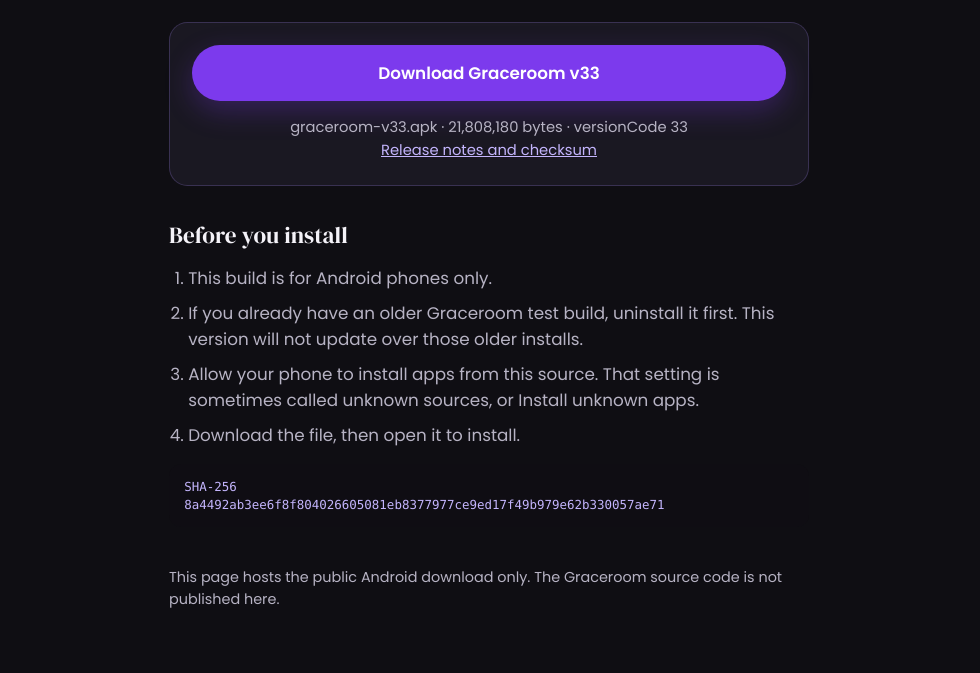
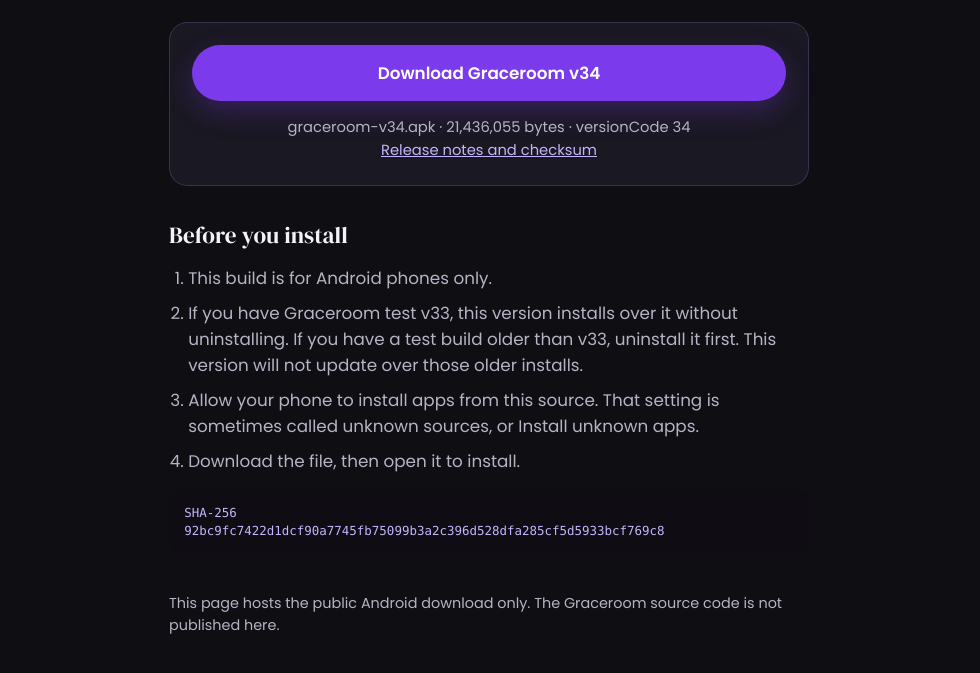
Before and after one commit to mdkleist424/graceroom-download, a plain HTML site: page index.html in a window 1280 px wide. Shown: the part 261-934 px from the top of the page, without its empty margins (151-1131 px from the left). Drawn offline with Linux system fonts and the light colour scheme.

Commit message:
Point the public download at Android v34.

```diff
--- a/index.html
+++ b/index.html
@@ -140,20 +140,20 @@
     <p class="lede">Download the latest Graceroom test build for Android. This is a beta, not a Play Store release.</p>
 
     <div class="card">
-      <a class="btn" href="https://github.com/mdkleist424/graceroom-download/releases/download/v33/graceroom-v33.apk">Download Graceroom v33</a>
-      <p class="meta">graceroom-v33.apk · 21,808,180 bytes · versionCode 33<br>
-        <a href="https://github.com/mdkleist424/graceroom-download/releases/tag/v33">Release notes and checksum</a>
+      <a class="btn" href="https://github.com/mdkleist424/graceroom-download/releases/download/v34/graceroom-v34.apk">Download Graceroom v34</a>
+      <p class="meta">graceroom-v34.apk · 21,436,055 bytes · versionCode 34<br>
+        <a href="https://github.com/mdkleist424/graceroom-download/releases/tag/v34">Release notes and checksum</a>
       </p>
     </div>
 
     <h2>Before you install</h2>
     <ol>
       <li>This build is for Android phones only.</li>
-      <li>If you already have an older Graceroom test build, uninstall it first. This version will not update over those older installs.</li>
+      <li>If you have Graceroom test v33, this version installs over it without uninstalling. If you have a test build older than v33, uninstall it first. This version will not update over those older installs.</li>
       <li>Allow your phone to install apps from this source. That setting is sometimes called unknown sources, or Install unknown apps.</li>
       <li>Download the file, then open it to install.</li>
     </ol>
-    <p class="hash">SHA-256<br>8a4492ab3ee6f8f804026605081eb8377977ce9ed17f49b979e62b330057ae71</p>
+    <p class="hash">SHA-256<br>92bc9fc7422d1dcf90a7745fb75099b3a2c396d528dfa285cf5d5933bcf769c8</p>
     <footer>
       This page hosts the public Android download only. The Graceroom source code is not published here.
     </footer>
```
Also changed, not shown: 1 other file.
